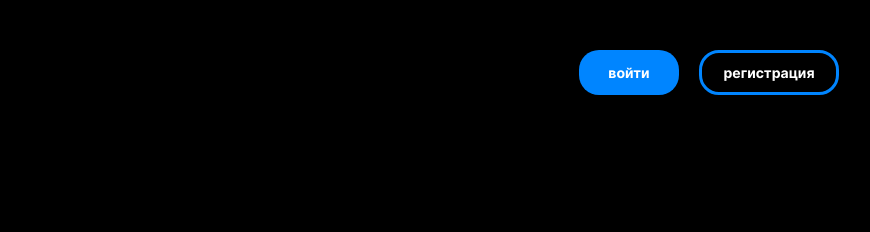
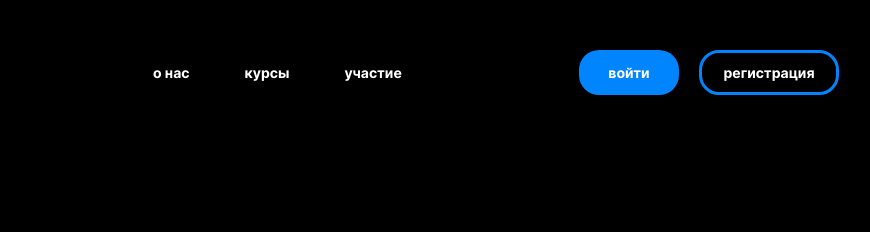
Before and after one commit to Igori452/ILang-web, a plain HTML site: page index.html in a window 1280 px wide. Shown: the top 232 px of the page, 301-1171 px from the left. Drawn offline with Linux system fonts and the light colour scheme; grey boxes are pictures that could not be loaded; a web font is replaced by a local one.

Commit message:
Add files via upload

```diff
--- a/css/style.css
+++ b/css/style.css
@@ -35,6 +35,10 @@ html {
 
 .hidden-element {
     visibility: hidden !important;
+}
+
+.animation-opacity-1 {
+    opacity: 1 !important;
 }
 
 /* ========================================== HEADER ========================================== */
```
